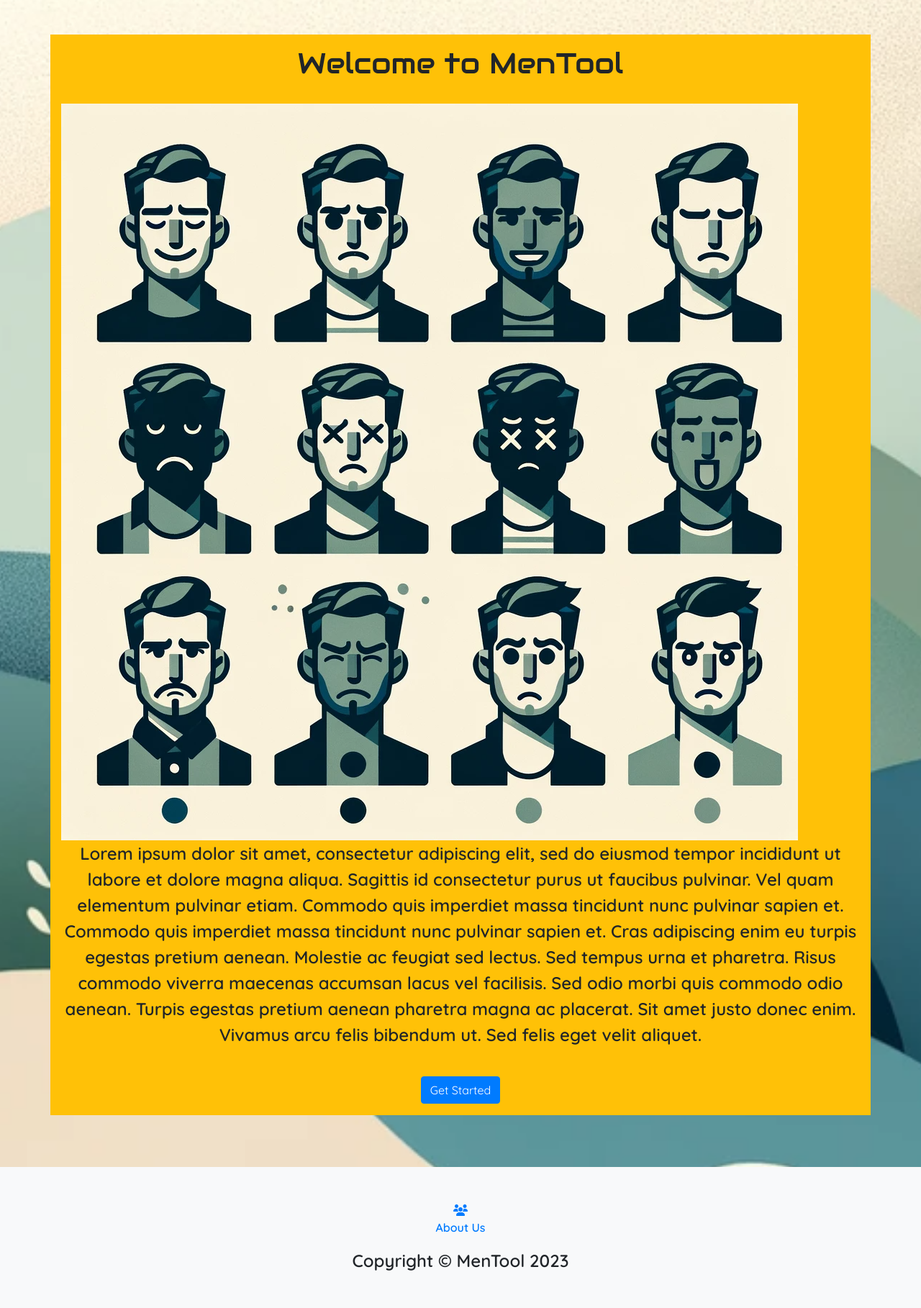
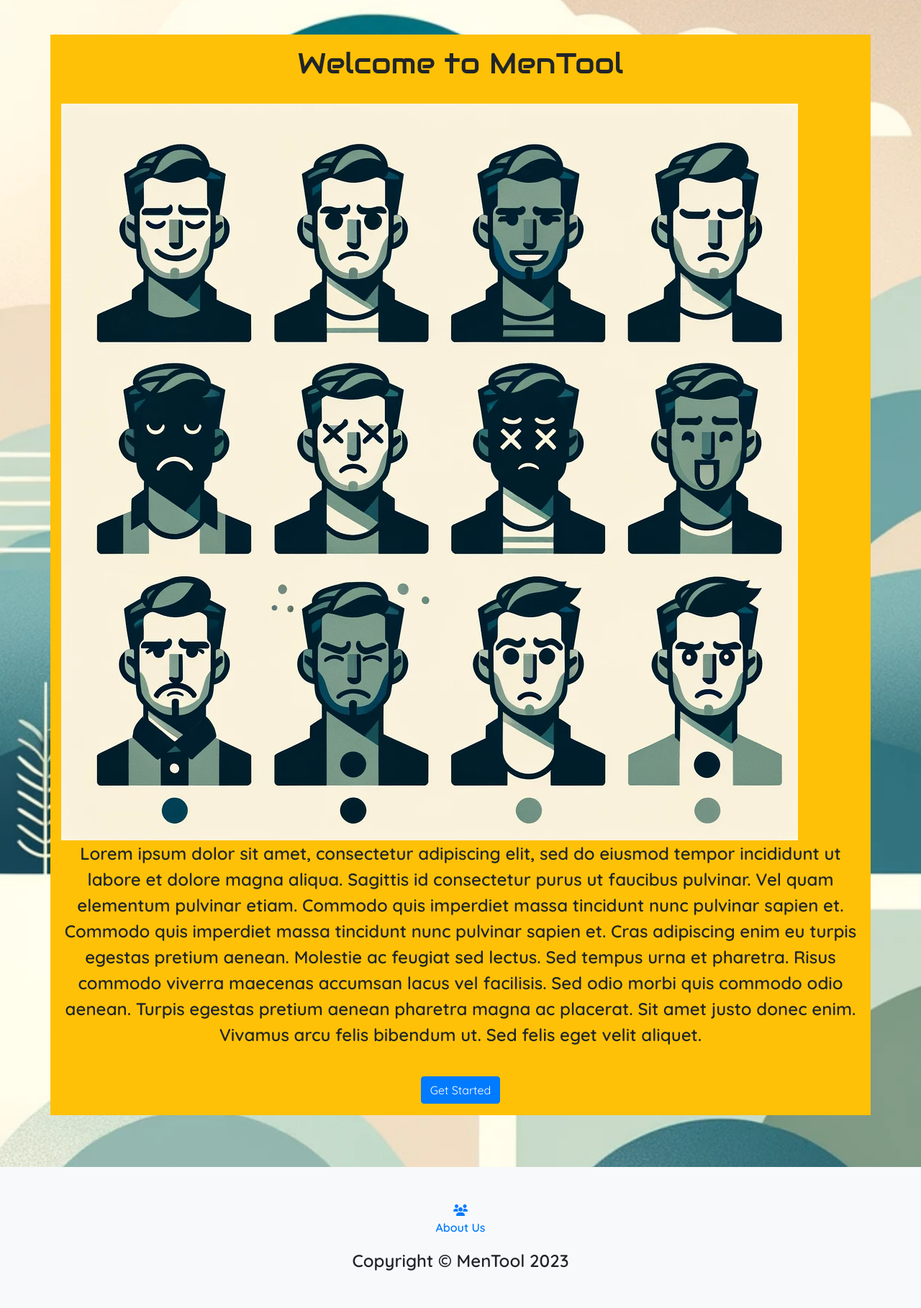
Before and after one commit to DanMorriss/MenTool, a Django app: page / in a window 1280 px wide. Shown: the part 68-1886 px from the top of the page at 72% size. Run offline with Django 4.2, Linux system fonts and the light colour scheme; some libraries are stand-ins or nearby versions.

Commit message:
Add a new backround image

```diff
--- a/tracker/static/css/style.css
+++ b/tracker/static/css/style.css
@@ -28,7 +28,11 @@ body {
     font-family: var(--font-primary);
 }
 
-h1, h2, h3, h4, h5 {
+h1,
+h2,
+h3,
+h4,
+h5 {
     font-family: var(--font-primary);
 }
 
@@ -39,7 +43,7 @@ p {
 }
 
 .background-image {
-    background-image: url("../images/background2.png");
+    background-image: url("../images/background_images.png");
     background-size: cover;
     background-repeat: no-repeat;
     background-position: center;
```
Also changed, not shown: static/images/background_images.png (added).
